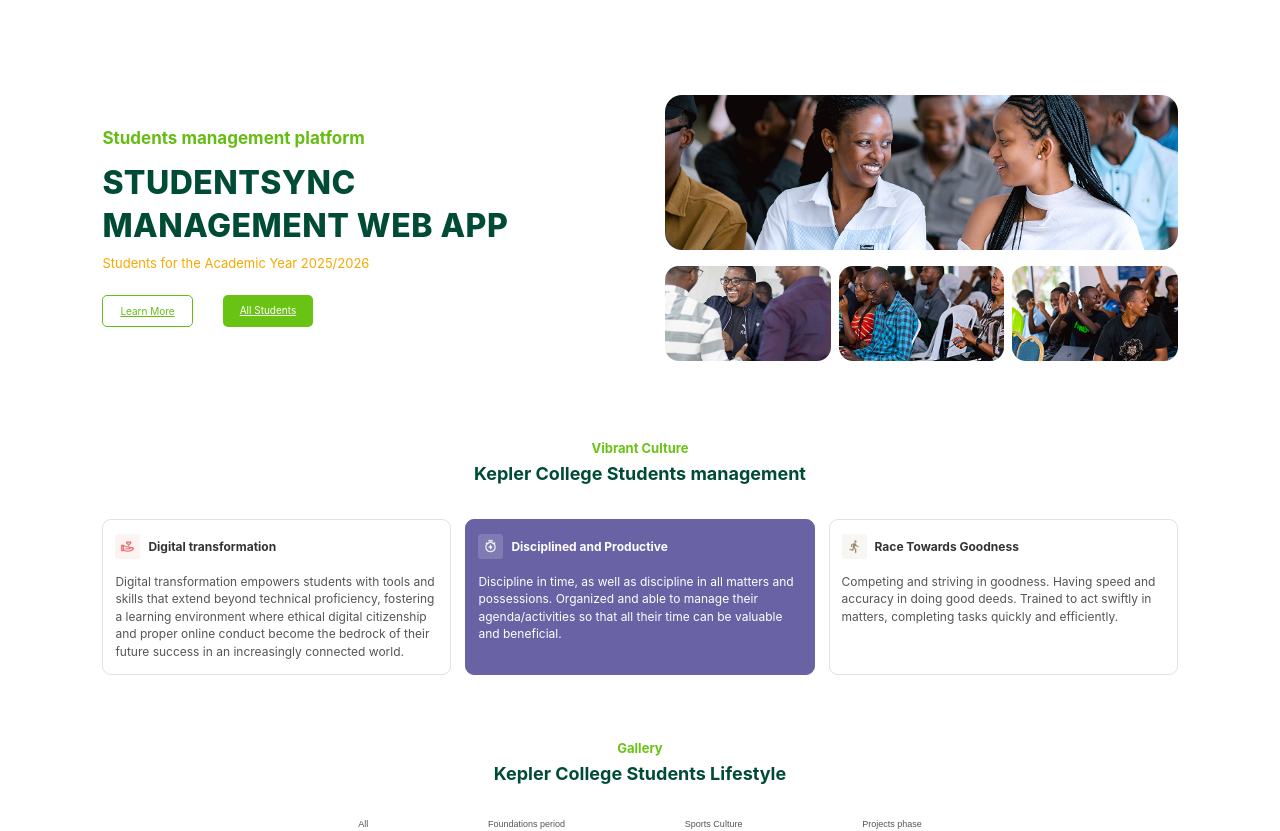
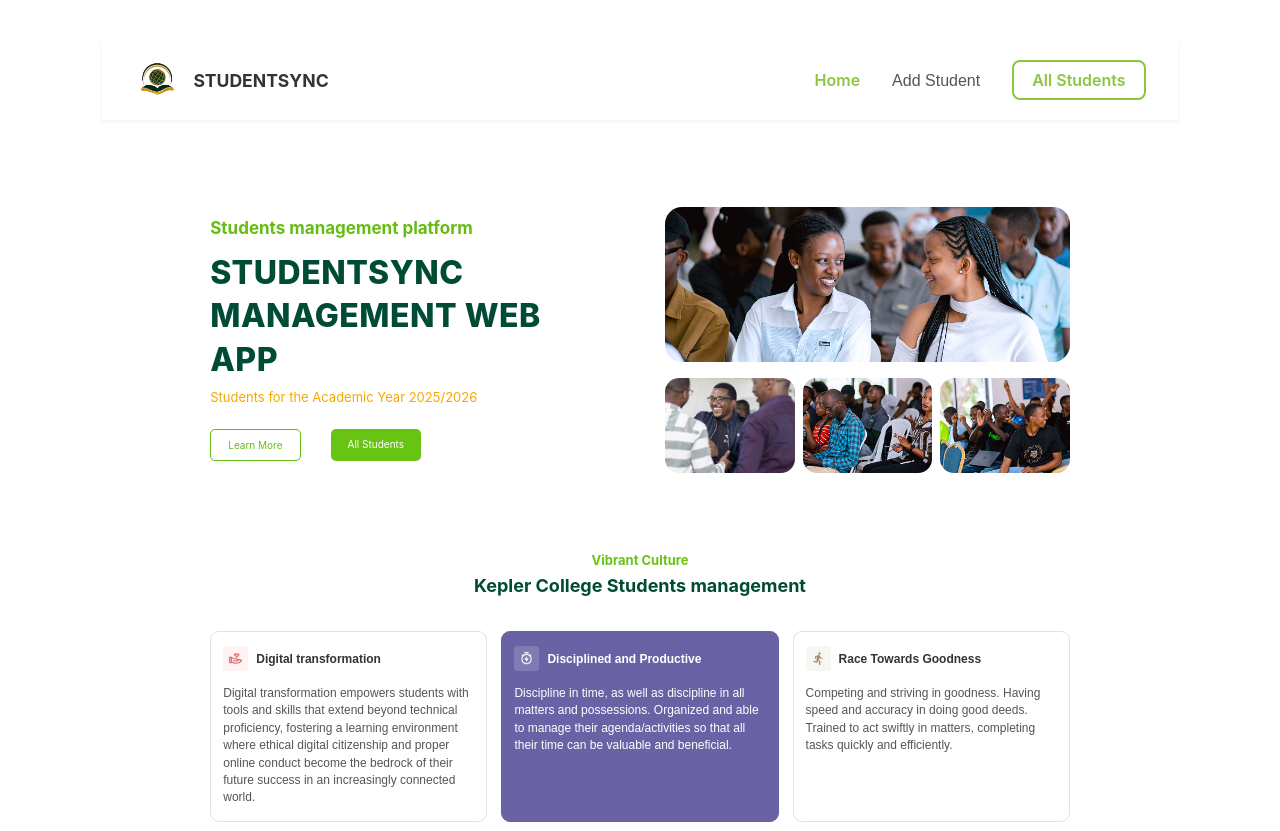
Before and after one commit to norbert-ns/StudentSync-Management-Fullstack-Capstone-Project, a React app in the folder frontend/: page / in a window 1280 px wide. Shown: the top 831 px of the page. Built offline with nearby package versions, Linux system fonts and the light colour scheme; the HTML template or start-up script is replaced by a standard one.

Commit message:
feat: setup navigation routes and update navbar styling

```diff
--- a/frontend/src/App.jsx
+++ b/frontend/src/App.jsx
@@ -1,15 +1,24 @@
-import { Routes, Route } from "react-router-dom";
-import Home from "./pages/Home.jsx";
-import AllStudents from "./pages/AllStudents.jsx";
-import StudentDetails from "./pages/StudentDetails.jsx";
+import { Routes, Route } from 'react-router-dom';
+import Navbar from './components/Navbar';
+import Footer from './components/Footer';
+import Home from './pages/Home';
+import AllStudents from './pages/AllStudents';
+import StudentDetails from './pages/StudentDetails';
+import './App.css';
 
 function App() {
   return (
-    <Routes>
-      <Route path="/" element={<Home />} />
-      <Route path="/students" element={<AllStudents />} />
-      <Route path="/students/:id" element={<StudentDetails />} />
-    </Routes>
+    <div style={{ display: 'flex', flexDirection: 'column', minHeight: '100vh' }}>
+      <Navbar />
+      <main style={{ flex: 1, padding: '2rem' }}>
+        <Routes>
+          <Route path="/" element={<Home />} />
+          <Route path="/students" element={<AllStudents />} />
+          <Route path="/students/:id" element={<StudentDetails />} />
+        </Routes>
+      </main>
+      <Footer />
+    </div>
   );
 }
 
--- a/frontend/src/components/Navbar.css
+++ b/frontend/src/components/Navbar.css
@@ -1,65 +1,73 @@
-/*
-CSS styles for AddStudentModal page will go here
-Path: frontend/src/components/Navbar.css
-*/
 .navbar {
   display: flex;
   justify-content: space-between;
   align-items: center;
-  padding: 1rem 4rem;
+  padding: 1rem 2rem;
   background-color: #ffffff;
-  border-bottom: 1px solid #e5e7eb;
+  box-shadow: 0 2px 4px rgba(0, 0, 0, 0.05);
+  width: 100%;
+  box-sizing: border-box;
 }
 
-.navbar-logo {
+.navbar-logo a {
   display: flex;
   align-items: center;
-  gap: 0.75rem;
+  gap: 12px;
+  text-decoration: none;
 }
 
+/* Fixes the giant image overlap */
 .logo-img {
-  height: 38px;
+  height: 40px;
   width: auto;
   object-fit: contain;
 }
 
 .logo-text {
-  font-weight: 800;
-  font-size: 1.25rem;
-  color: #0b4f2c;
-  letter-spacing: 0.5px;
+  font-weight: 700;
+  color: #333333;
+  font-size: 1.1rem;
 }
 
 .navbar-links {
   display: flex;
+  align-items: center;
+  gap: 2rem;
   list-style: none;
-  gap: 1.5rem;
   margin: 0;
   padding: 0;
 }
 
 .nav-link {
   text-decoration: none;
-  color: #4b5563;
+  color: #555555;
   font-weight: 500;
-  font-size: 0.95rem;
-  padding: 0.4rem 0.8rem;
-  border-radius: 6px;
-  transition: all 0.2s ease-in-out;
 }
 
-.nav-link:hover {
-  color: #70b000;
-}
-
-/* Green text only (for Home) */
-.nav-link.green-text {
-  color: #70b000;
+.navbar-links .active {
+  color: #8cc63f;
   font-weight: 600;
 }
 
-/* Green text with border box (for All Students active button) */
-.nav-link.active {
-  color: #70b000;
-  border: 1px solid #70b000;
+.btn-text {
+  background: none;
+  border: none;
+  font-size: 1rem;
+  cursor: pointer;
+  color: #555555;
 }
+
+.btn-outline {
+  border: 2px solid #8cc63f;
+  color: #8cc63f;
+  padding: 8px 18px;
+  border-radius: 8px;
+  text-decoration: none;
+  font-weight: 600;
+  transition: all 0.2s ease;
+}
+
+.btn-outline:hover {
+  background-color: #8cc63f;
+  color: #ffffff;
+}
--- a/frontend/src/components/Navbar.jsx
+++ b/frontend/src/components/Navbar.jsx
@@ -1,4 +1,5 @@
 import React from 'react';
+import { Link } from 'react-router-dom';
 import './Navbar.css';
 import logo from '../assets/logo.png.webp';
 
@@ -6,18 +7,20 @@
   return (
     <nav className="navbar">
       <div className="navbar-logo">
-        <img src={logo} alt="STUDENTSYNC Logo" className="logo-img" />
-        <span className="logo-text">STUDENTSYNC</span>
+        <Link to="/">
+          <img src={logo} alt="STUDENTSYNC Logo" className="logo-img" />
+          <span className="logo-text">STUDENTSYNC</span>
+        </Link>
       </div>
       <ul className="navbar-links">
         <li>
-          <a href="#home" className="nav-link green-text">Home</a>
+          <Link to="/" className="nav-link active">Home</Link>
         </li>
         <li>
-          <a href="#add-student" className="nav-link">Add Student</a>
+          <button className="nav-link btn-text">Add Student</button>
         </li>
         <li>
-          <a href="#all-students" className="nav-link active">All Students</a>
+          <Link to="/students" className="btn-outline">All Students</Link>
         </li>
       </ul>
     </nav>
```
